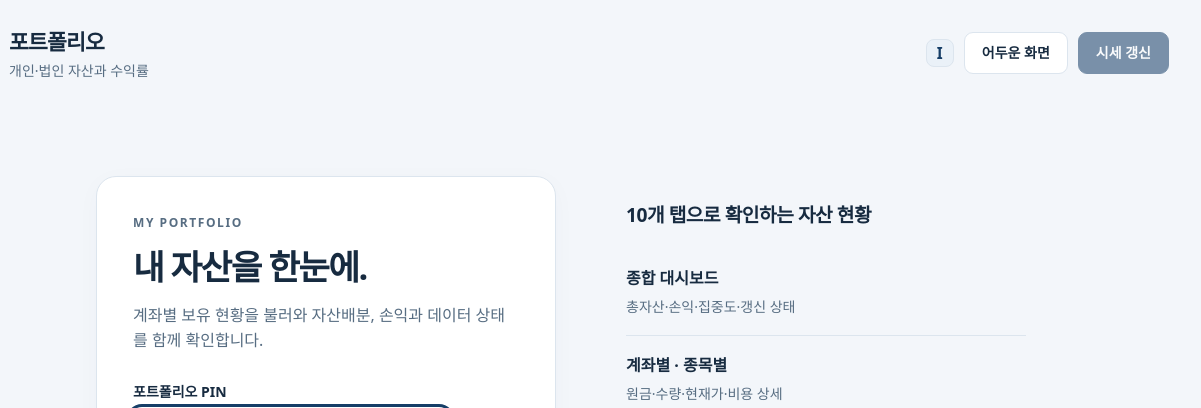
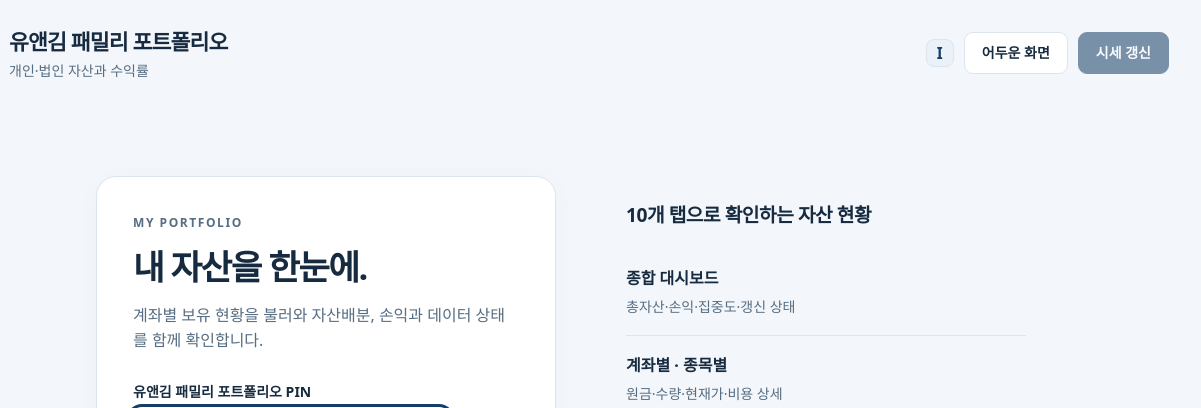
Before and after one commit to yjjn2005/portfolio-tracker, a plain HTML site: page index.html in a window 1280 px wide. Shown: the top 408 px of the page, 79-1280 px from the left. Drawn offline with Linux system fonts and the light colour scheme.

Commit message:
앱 이름 변경 반영 (유앤김 패밀리 포트폴리오)

```diff
--- a/index.html
+++ b/index.html
@@ -2,12 +2,12 @@
 <html lang="ko">
 <head>
 <meta charset="utf-8"><meta name="viewport" content="width=device-width,initial-scale=1,viewport-fit=cover">
-<title>포트폴리오 · 자산과 수익률</title><link rel="manifest" href="manifest.webmanifest"><link rel="apple-touch-icon" href="apple-touch-icon.png"><meta name="theme-color" content="#163e67"><meta name="apple-mobile-web-app-capable" content="yes"><meta name="apple-mobile-web-app-title" content="포트폴리오"><link rel="icon" href="icon-192.png"><link rel="stylesheet" href="styles.css?v=20261023c">
+<title>유앤김 패밀리 포트폴리오 · 자산과 수익률</title><link rel="manifest" href="manifest.webmanifest"><link rel="apple-touch-icon" href="apple-touch-icon.png"><meta name="theme-color" content="#163e67"><meta name="apple-mobile-web-app-capable" content="yes"><meta name="apple-mobile-web-app-title" content="유앤김 패밀리"><link rel="icon" href="icon-192.png"><link rel="stylesheet" href="styles.css?v=20261023c">
 </head>
 <body>
 <a class="skip" href="#main">본문으로 이동</a><div class="app-shell">
-<header class="topbar"><div class="brand"><span class="brand-mark" aria-hidden="true">▥</span><div><h1>포트폴리오</h1><p>개인·법인 자산과 수익률</p></div></div><div class="header-actions"><span class="i-badge" role="img" aria-label="Instinct 제작·관리" title="Instinct 제작·관리" id="i-badge">I</span><span id="last-update" class="caption last-update" hidden></span><span id="mode-label" class="badge" hidden>예시 데이터</span><button id="theme" class="button subtle" type="button" aria-label="화면 테마 변경">화면 테마</button><button id="lock" class="button subtle" type="button" hidden>잠금</button><button id="refresh" class="button primary" type="button" disabled>시세 갱신</button></div></header>
-<section id="gate" class="gate" aria-labelledby="gate-title"><div class="gate-card"><div class="eyebrow">MY PORTFOLIO</div><h2 id="gate-title">내 자산을 한눈에.</h2><p>계좌별 보유 현황을 불러와 자산배분, 손익과 데이터 상태를 함께 확인합니다.</p><form id="gform"><label for="pin">포트폴리오 PIN</label><div class="pin-row"><input id="pin" type="password" inputmode="numeric" autocomplete="current-password" placeholder="PIN 입력" required><button id="unlock" class="button primary" type="submit">열기</button></div><p id="gmsg" class="form-message" role="status" aria-live="polite"></p></form><button id="demo" class="button demo-button" type="button">예시 데이터로 화면 보기</button><p class="caption">예시는 가상의 계좌입니다. 실제 보유 데이터는 기존 PIN으로 열 수 있습니다.</p></div><div class="gate-outline"><h3>10개 탭으로 확인하는 자산 현황</h3><dl><div><dt>종합 대시보드</dt><dd>총자산·손익·집중도·갱신 상태</dd></div><div><dt>계좌별 · 종목별</dt><dd>원금·수량·현재가·비용 상세</dd></div><div><dt>자산배분 · 손익·위험</dt><dd>배분 비중·손익 기여·하락 시나리오</dd></div><div><dt>데이터 점검</dt><dd>시세 출처·기준시각·미확인 항목</dd></div></dl></div></section>
+<header class="topbar"><div class="brand"><span class="brand-mark" aria-hidden="true">▥</span><div><h1>유앤김 패밀리 포트폴리오</h1><p>개인·법인 자산과 수익률</p></div></div><div class="header-actions"><span class="i-badge" role="img" aria-label="Instinct 제작·관리" title="Instinct 제작·관리" id="i-badge">I</span><span id="last-update" class="caption last-update" hidden></span><span id="mode-label" class="badge" hidden>예시 데이터</span><button id="theme" class="button subtle" type="button" aria-label="화면 테마 변경">화면 테마</button><button id="lock" class="button subtle" type="button" hidden>잠금</button><button id="refresh" class="button primary" type="button" disabled>시세 갱신</button></div></header>
+<section id="gate" class="gate" aria-labelledby="gate-title"><div class="gate-card"><div class="eyebrow">MY PORTFOLIO</div><h2 id="gate-title">내 자산을 한눈에.</h2><p>계좌별 보유 현황을 불러와 자산배분, 손익과 데이터 상태를 함께 확인합니다.</p><form id="gform"><label for="pin">유앤김 패밀리 포트폴리오 PIN</label><div class="pin-row"><input id="pin" type="password" inputmode="numeric" autocomplete="current-password" placeholder="PIN 입력" required><button id="unlock" class="button primary" type="submit">열기</button></div><p id="gmsg" class="form-message" role="status" aria-live="polite"></p></form><button id="demo" class="button demo-button" type="button">예시 데이터로 화면 보기</button><p class="caption">예시는 가상의 계좌입니다. 실제 보유 데이터는 기존 PIN으로 열 수 있습니다.</p></div><div class="gate-outline"><h3>10개 탭으로 확인하는 자산 현황</h3><dl><div><dt>종합 대시보드</dt><dd>총자산·손익·집중도·갱신 상태</dd></div><div><dt>계좌별 · 종목별</dt><dd>원금·수량·현재가·비용 상세</dd></div><div><dt>자산배분 · 손익·위험</dt><dd>배분 비중·손익 기여·하락 시나리오</dd></div><div><dt>데이터 점검</dt><dd>시세 출처·기준시각·미확인 항목</dd></div></dl></div></section>
 <main id="main" hidden>
 <nav id="people" class="people" aria-label="포트폴리오 주인" hidden><button type="button" class="person" data-p="jj">유재진</button><button type="button" class="person" data-p="hy">김희연</button><button type="button" class="person" data-p="yk">Y&amp;K 통합</button><button type="button" class="person" data-p="th">유태현</button><button type="button" class="person" data-p="he">유해인</button><button type="button" class="person" data-p="jw">유지원</button><button type="button" class="person" data-p="nj">남유준</button></nav>
 <nav class="tabs" role="tablist" aria-label="포트폴리오 화면">
@@ -26,6 +26,6 @@
 <section id="pn-risk" class="tabpanel" role="tabpanel" aria-labelledby="tb-risk" tabindex="0" hidden><div class="section-heading"><div><div class="eyebrow">PROFIT & EXPOSURE</div><h2>손익과 집중도</h2><p class="caption">현재 보유분의 평가손익입니다. 실현손익·배당·입출금은 포함하지 않습니다.</p></div></div><div id="risk-summary" class="mini-tiles"></div><div class="two-col"><article class="card" id="concentration"></article><article class="card" id="contribution"></article></div><article class="card"><div class="card-heading"><h3>가격 하락 시나리오</h3><span class="badge neutral">단순 가정</span></div><div class="scenario-control"><label for="shock">투자자산 가격 하락폭</label><input id="shock" type="range" min="0" max="50" step="1" value="10"><output id="shock-label" for="shock">−10%</output></div><div id="scenario" class="mini-tiles"></div><p class="caption">현금은 유지하고 모든 투자자산에 같은 하락률을 적용합니다. 환율·거래비용·세금은 고정합니다. 예측이나 위험등급이 아닙니다.</p></article></section>
 <section id="pn-journal" class="tabpanel" role="tabpanel" aria-labelledby="tb-journal" tabindex="0" hidden><div class="section-heading"><div><div class="eyebrow">JOURNAL</div><h2>거래 일지·메모</h2><p class="caption">매매 이유와 당시 시장 상황을 남겨 두면 나중에 판단을 돌아볼 수 있습니다. PIN으로 보호된 서버에 저장됩니다.</p></div></div><article class="card" id="jr-form"></article><article class="card"><div id="jr-list"></div></article></section>
 <section id="pn-quality" class="tabpanel" role="tabpanel" aria-labelledby="tb-quality" tabindex="0" hidden><div class="section-heading"><div><div class="eyebrow">DATA HEALTH</div><h2>데이터 점검</h2><p class="caption">갱신 요청시각과 제공된 가격 기준시각을 구분합니다. 국내 시세가 수신시각만 제공하면 따로 표시합니다. 장 마감 후에는 기준시각이 이전 거래일일 수 있습니다.</p></div></div><div id="quality-summary" class="mini-tiles"></div><div class="two-col"><article class="card" id="fx-panel"></article><article class="card" id="issues-panel"></article></div><article class="card"><h3>종목별 가격 출처</h3><div class="table-scroll" id="quote-table"></div></article><article class="card methodology"><h3>계산 기준과 확인 범위</h3><dl><div><dt>총 평가금액</dt><dd>투자자산 평가금액 + 현금성 자산. 거래정지 종목은 기준 평가금액을 유지해 포함합니다.</dd></div><div><dt>순평가손익</dt><dd>투자자산 평가금액 − 매입금액 − 입력된 제비용. 현금은 손익 계산에서 제외합니다.</dd></div><div><dt>평가수익률</dt><dd>순평가손익 ÷ 매입금액 × 100. 원금이 0원이면 수익률을 표시하지 않습니다.</dd></div><div><dt>해외 평가금액</dt><dd>보유 수량 × 종목통화 가격 × 해당 통화의 원화 환율. 시세·통화·환율이 확인된 경우에만 다시 계산합니다.</dd></div><div><dt>시세 수신</dt><dd>연결된 시세 서버 · 60초 간격 요청. 거래소·상품에 따라 지연될 수 있어 실시간 체결가를 보장하지 않습니다.</dd></div><div><dt>기준자료 유지</dt><dd>미연결·거래정지·환율 누락은 기존 평가금액을 유지합니다. 이전 수신가를 유지한 경우 그 출처와 시각을 계속 표시합니다.</dd></div><div><dt>분석의 한계</dt><dd>섹터·기초자산·배당·거래내역이 없어 ETF 간 중복 노출, 기간수익률, 최대낙폭과 변동성은 산출하지 않습니다.</dd></div></dl></article></section>
-<footer class="footer"><span>빨강: 수익 · 파랑: 손실 · 비중: 총 평가금액 기준</span><span>포트폴리오 v3.0 · 2026.10.02</span></footer>
+<footer class="footer"><span>빨강: 수익 · 파랑: 손실 · 비중: 총 평가금액 기준</span><span>유앤김 패밀리 포트폴리오 v3.0 · 2026.11.22</span></footer>
 </main></div><script src="config.js"></script><script src="pf-core.js?v=20261023a"></script><script src="pf-calc.js?v=20261023a"></script><script src="demo.js?v=20261023a"></script><script src="extras.js?v=20261023a"></script><script src="app.js?v=20261023c"></script>
 </body></html>
```
